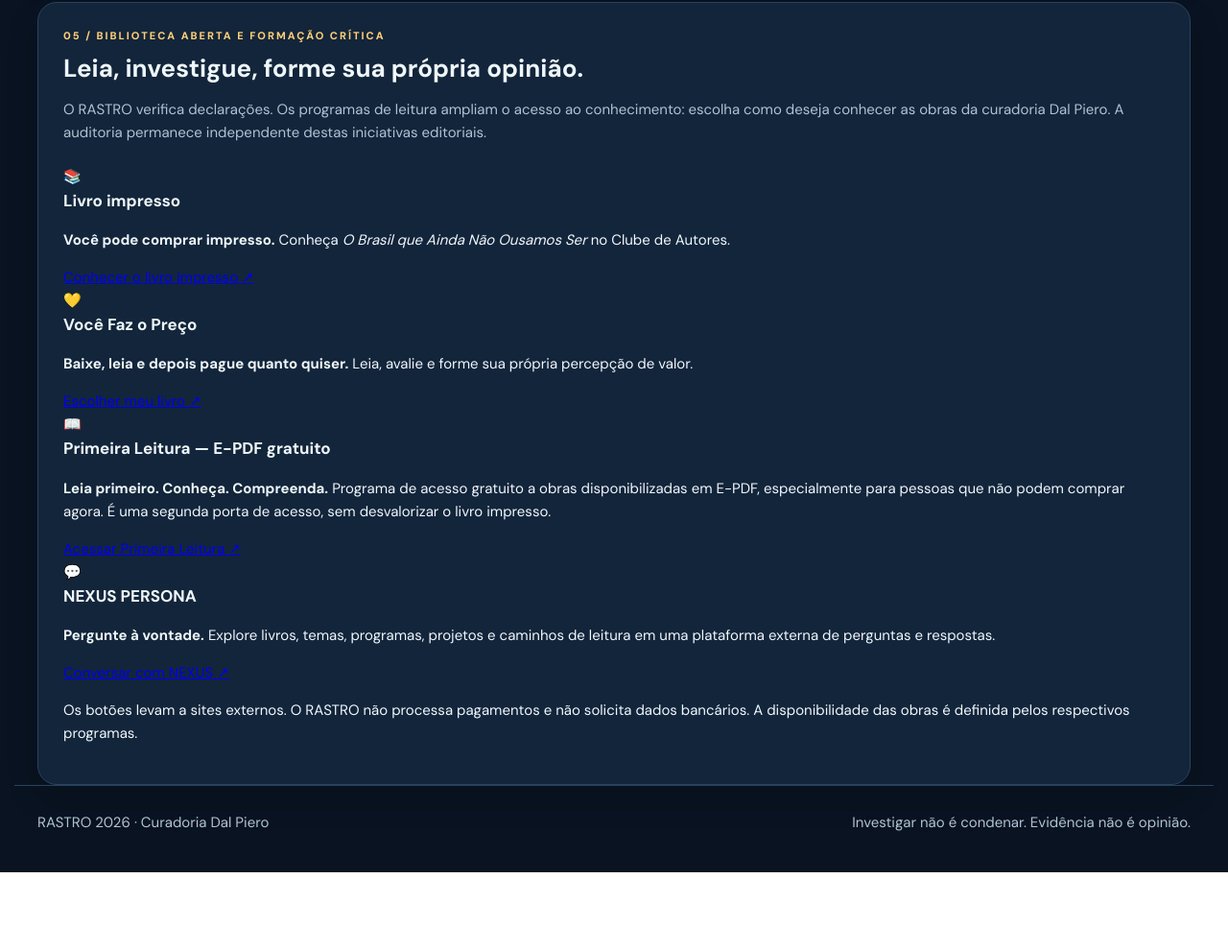
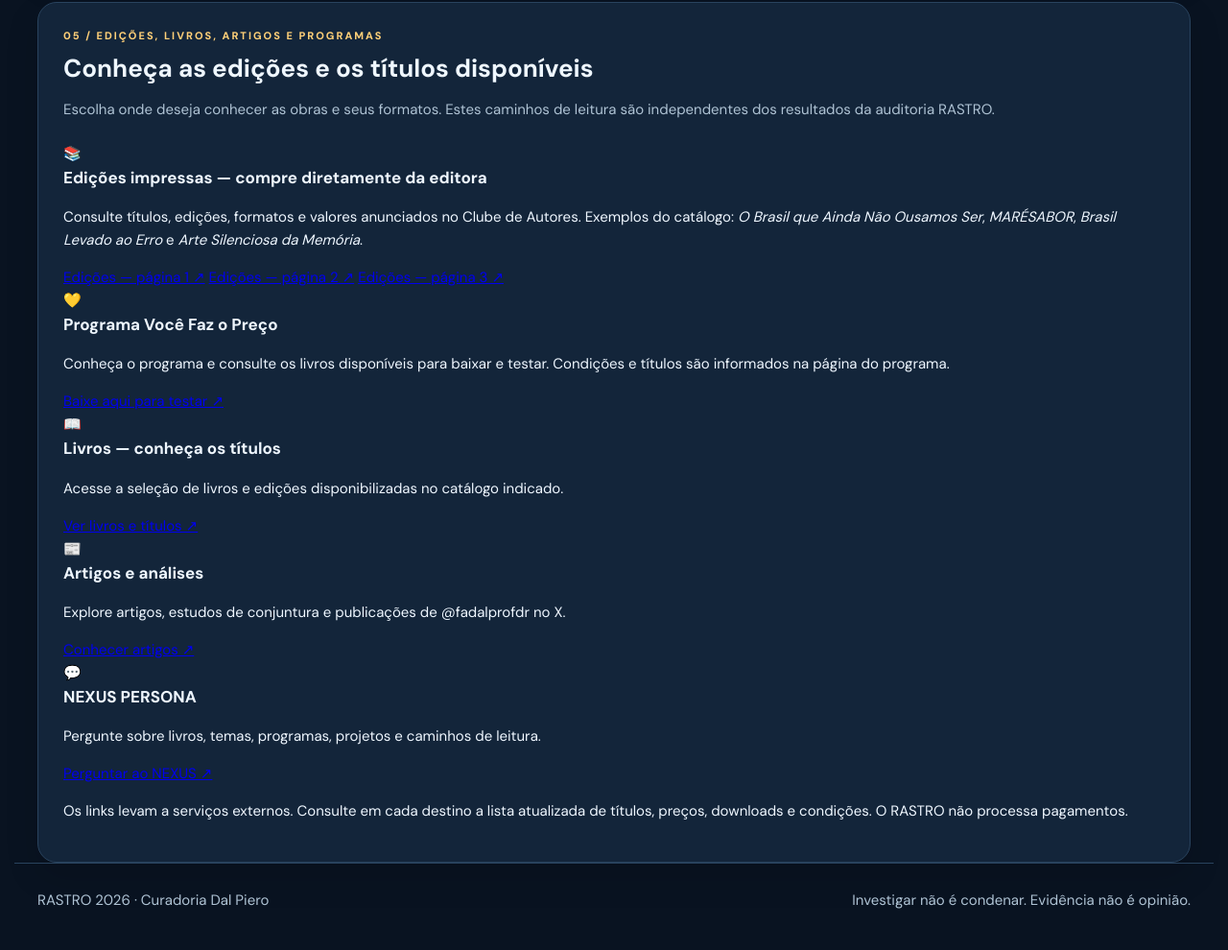
Before and after one commit to DalPiero/RASTRO-Intelig-ncia-e-Auditoria-da-Verdade, a website: page public/index.html in a window 1280 px wide. Shown: the part 2134-3124 px from the top of the page at 96% size. Before the commit the page ends 3043 px from the top, so only its background shows below. Drawn offline with nearby package versions, Linux system fonts and the light colour scheme; no server answers.

Commit message:
Atualizar programas e listar edições impressas, livros e artigos

```diff
--- a/public/index.html
+++ b/public/index.html
@@ -9,13 +9,18 @@
 <div class="subhead"><h3>Transcrição e falantes</h3><span class="pill soft">com marcação temporal</span></div><textarea id="transcript" rows="8" placeholder="Aqui aparecerá a transcrição com [00:00:00], falante e texto. Também pode colar uma transcrição própria."></textarea><div class="buttons"><button id="transcribe" class="primary">✦ Transcrever mídia</button><label class="fileButton">📎 Importar TXT/SRT/VTT<input id="subtitle" type="file" accept=".txt,.srt,.vtt" hidden></label></div><div id="transcriptionNote" class="fine">Para mídias longas, o servidor processa trechos. A identificação dos falantes não representa prova de identidade.</div>
 </section><section class="card"><div class="step">02 / MÉTODO</div><h2>Selecione as análises</h2><p class="desc">As categorias orientam a pesquisa. O sistema não presume que uma acusação seja verdadeira.</p><div class="buttons"><button class="quiet" id="all">✓ Marcar todas</button><button class="quiet" id="none">○ Desmarcar</button><span id="count" class="pill">20 selecionadas</span></div><div id="topics" class="topics"></div></section></div>
 <section class="action"><div><div class="step">03 / PESQUISA DOCUMENTAL</div><h2>Investigar fatos e contexto</h2><p>Consulta web assistida por IA. Resultados requerem revisão humana.</p></div><button id="audit" class="primary big">🔎 Pesquisar evidências</button></section><div class="notice" id="notice" role="status" aria-live="polite">Sistema iniciado. Verificando a configuração do servidor.</div><section class="card report"><div class="subhead"><div><div class="step">04 / RELATÓRIO</div><h2>Laudo preliminar</h2></div><div class="buttons"><button id="copy" class="quiet">Copiar</button><button id="save" class="quiet">↓ Baixar TXT</button></div></div><div id="report" class="reportText">O relatório aparecerá aqui após a pesquisa.</div><div id="citations" class="sources"></div></section><section class="card reading-programs" id="programas-leitura" aria-labelledby="reading-heading">
-<div class="step">05 / BIBLIOTECA ABERTA E FORMAÇÃO CRÍTICA</div>
-<h2 id="reading-heading">Leia, investigue, forme sua própria opinião.</h2>
-<p class="desc">O RASTRO verifica declarações. Os programas de leitura ampliam o acesso ao conhecimento: escolha como deseja conhecer as obras da curadoria Dal Piero. A auditoria permanece independente destas iniciativas editoriais.</p>
+<div class="step">05 / EDIÇÕES, LIVROS, ARTIGOS E PROGRAMAS</div>
+<h2 id="reading-heading">Conheça as edições e os títulos disponíveis</h2>
+<p class="desc">Escolha onde deseja conhecer as obras e seus formatos. Estes caminhos de leitura são independentes dos resultados da auditoria RASTRO.</p>
 <div class="reading-grid">
-<article class="reading-card"><span class="reading-icon" aria-hidden="true">📚</span><h3>Livro impresso</h3><p><strong>Você pode comprar impresso.</strong> Conheça <em>O Brasil que Ainda Não Ousamos Ser</em> no Clube de Autores.</p><a class="reading-button" href="https://clubedeautores.com.br/livro/o-brasil-que-ainda-nao-ousamos-ser" target="_blank" rel="noopener noreferrer">Conhecer o livro impresso ↗</a></article>
-<article class="reading-card"><span class="reading-icon" aria-hidden="true">💛</span><h3>Você Faz o Preço</h3><p><strong>Baixe, leia e depois pague quanto quiser.</strong> Leia, avalie e forme sua própria percepção de valor.</p><a class="reading-button" href="https://bit.ly/EscolhaseulivroaquinoDrive" target="_blank" rel="noopener noreferrer">Escolher meu livro ↗</a></article>
-<article class="reading-card"><span class="reading-icon" aria-hidden="true">📖</span><h3>Primeira Leitura — E-PDF gratuito</h3><p><strong>Leia primeiro. Conheça. Compreenda.</strong> Programa de acesso gratuito a obras disponibilizadas em E-PDF, especialmente para pessoas que não podem comprar agora. É uma segunda porta de acesso, sem desvalorizar o livro impresso.</p><a class="reading-button" href="https://bit.ly/PrimeiraLeitura_E_PDF_Grat%C3%ADsPROGRAMA" target="_blank" rel="noopener noreferrer">Acessar Primeira Leitura ↗</a></article>
-<article class="reading-card"><span class="reading-icon" aria-hidden="true">💬</span><h3>NEXUS PERSONA</h3><p><strong>Pergunte à vontade.</strong> Explore livros, temas, programas, projetos e caminhos de leitura em uma plataforma externa de perguntas e respostas.</p><a class="reading-button" href="https://nexusavatar.netlify.app" target="_blank" rel="noopener noreferrer">Conversar com NEXUS ↗</a></article>
-</div><p class="reading-note">Os botões levam a sites externos. O RASTRO não processa pagamentos e não solicita dados bancários. A disponibilidade das obras é definida pelos respectivos programas.</p>
-</section></main><footer>RASTRO 2026 · Curadoria Dal Piero <span>Investigar não é condenar. Evidência não é opinião.</span></footer><script src="/app.js" defer></script></body></html>
+<article class="reading-card"><span class="reading-icon" aria-hidden="true">📚</span><h3>Edições impressas — compre diretamente da editora</h3><p>Consulte títulos, edições, formatos e valores anunciados no Clube de Autores. Exemplos do catálogo: <em>O Brasil que Ainda Não Ousamos Ser</em>, <em>MARÉSABOR</em>, <em>Brasil Levado ao Erro</em> e <em>Arte Silenciosa da Memória</em>.</p>
+<nav class="edition-pages" aria-label="Páginas do catálogo impresso">
+<a class="reading-button" href="https://clubedeautores.com.br/livros/autores/giacomo-nerone-pseudonimo-de-del-piero?page=1" target="_blank" rel="noopener noreferrer">Edições — página 1 ↗</a>
+<a class="reading-button" href="https://clubedeautores.com.br/livros/autores/giacomo-nerone-pseudonimo-de-del-piero?page=2" target="_blank" rel="noopener noreferrer">Edições — página 2 ↗</a>
+<a class="reading-button" href="https://clubedeautores.com.br/livros/autores/giacomo-nerone-pseudonimo-de-del-piero?page=3" target="_blank" rel="noopener noreferrer">Edições — página 3 ↗</a>
+</nav></article>
+<article class="reading-card"><span class="reading-icon" aria-hidden="true">💛</span><h3>Programa Você Faz o Preço</h3><p>Conheça o programa e consulte os livros disponíveis para baixar e testar. Condições e títulos são informados na página do programa.</p><a class="reading-button" href="https://bit.ly/Voc%C3%AAfazoPre%C3%A7o" target="_blank" rel="noopener noreferrer">Baixe aqui para testar ↗</a></article>
+<article class="reading-card"><span class="reading-icon" aria-hidden="true">📖</span><h3>Livros — conheça os títulos</h3><p>Acesse a seleção de livros e edições disponibilizadas no catálogo indicado.</p><a class="reading-button" href="https://bit.ly/promo1026livros" target="_blank" rel="noopener noreferrer">Ver livros e títulos ↗</a></article>
+<article class="reading-card"><span class="reading-icon" aria-hidden="true">📰</span><h3>Artigos e análises</h3><p>Explore artigos, estudos de conjuntura e publicações de @fadalprofdr no X.</p><a class="reading-button" href="https://x.com/fadalprofdr" target="_blank" rel="noopener noreferrer">Conhecer artigos ↗</a></article>
+<article class="reading-card"><span class="reading-icon" aria-hidden="true">💬</span><h3>NEXUS PERSONA</h3><p>Pergunte sobre livros, temas, programas, projetos e caminhos de leitura.</p><a class="reading-button" href="https://nexusavatar.netlify.app" target="_blank" rel="noopener noreferrer">Perguntar ao NEXUS ↗</a></article>
+</div><p class="reading-note">Os links levam a serviços externos. Consulte em cada destino a lista atualizada de títulos, preços, downloads e condições. O RASTRO não processa pagamentos.</p></section></main><footer>RASTRO 2026 · Curadoria Dal Piero <span>Investigar não é condenar. Evidência não é opinião.</span></footer><script src="/app.js" defer></script></body></html>
```
